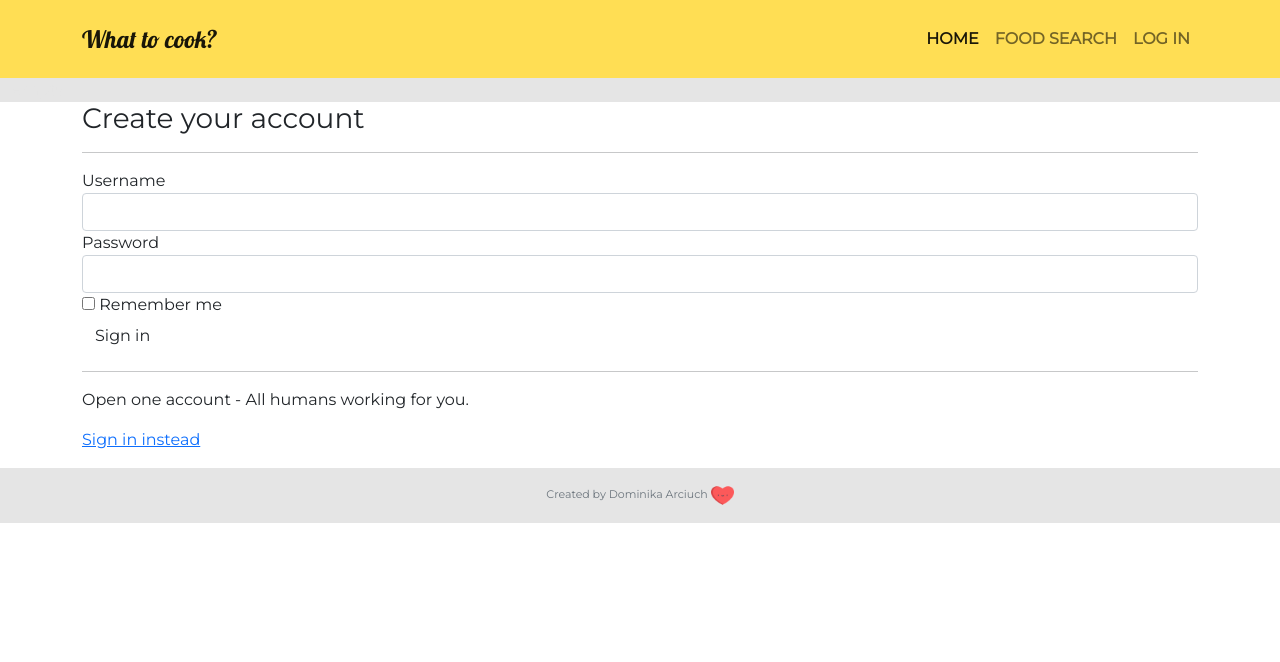
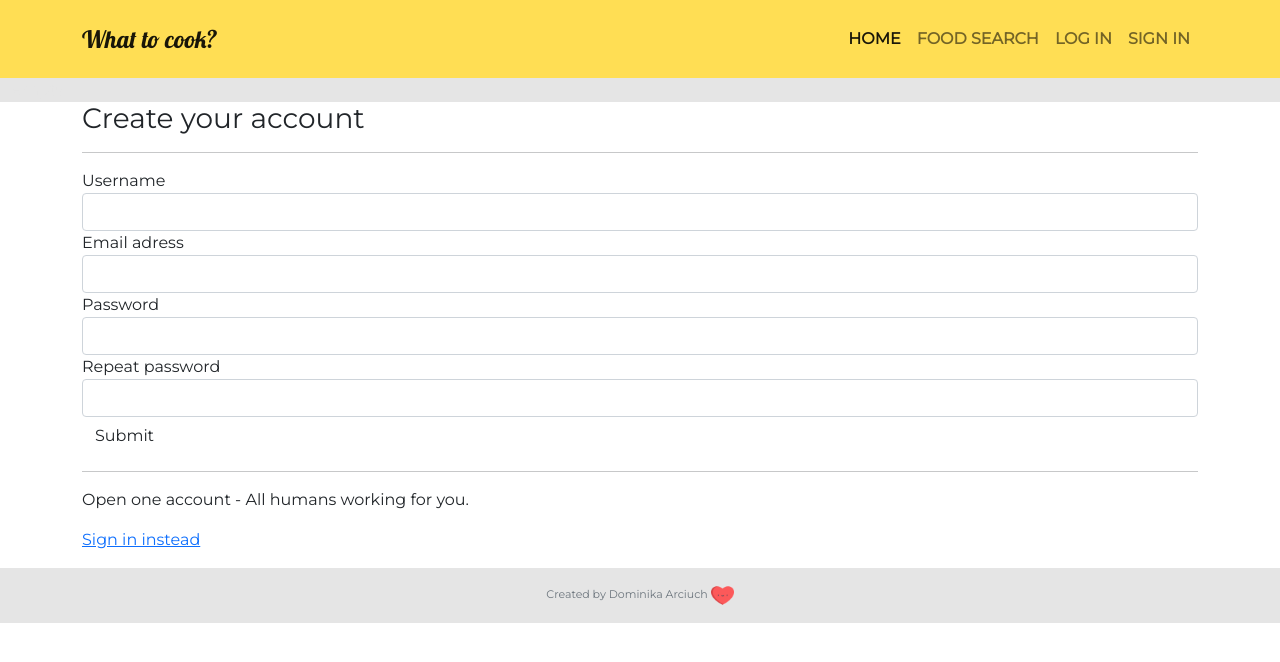
Before and after one commit to DominikaArciuch/Food-blog, a Flask app: page /login in a window 1280 px wide. Shown: the top 662 px of the page. Run offline with Flask 2, Linux system fonts and the light colour scheme; some libraries are stand-ins or nearby versions.

Commit message:
Finished register page

```diff
--- a/app/forms.py
+++ b/app/forms.py
@@ -1,10 +1,18 @@
 from flask_wtf import FlaskForm
 from wtforms import StringField, PasswordField, BooleanField, SubmitField
-from wtforms.validators import DataRequired
+from wtforms.validators import DataRequired, Email, EqualTo
 
 
 class RegisterForm(FlaskForm):
     username = StringField("Username", validators=[DataRequired()])
+    email = StringField("Email adress", validators=[DataRequired(), Email()])
+    password = PasswordField("Password", validators=[DataRequired(), EqualTo("submit_password", message='Passwords must match')])
+    submit_password = PasswordField("Repeat password")
+    sign_in = SubmitField("Submit", validators=[DataRequired()])
+
+
+class LoginForm(FlaskForm):
+    username = StringField("Username", validators=[DataRequired()])
     password = PasswordField("Password", validators=[DataRequired()])
     remember_me = BooleanField("Remember me", validators=[DataRequired()])
     sign_in = SubmitField("Sign in", validators=[DataRequired()])
--- a/app/templates/base.html
+++ b/app/templates/base.html
@@ -22,13 +22,16 @@
             <div class="collapse navbar-collapse " id="navbarNav">
                 <ul class="navbar-nav align-text-right ms-auto pe-0">
                     <li class="nav-item">
-                        <a class="nav-link active" aria-current="page" href="#"><b>HOME</b></a>
+                        <a class="nav-link active" aria-current="page" href="{{ url_for('index') }}"><b>HOME</b></a>
                     </li>
                     <li class="nav-item">
                         <a class="nav-link" href="#"><b>FOOD SEARCH</b></a>
                     </li>
                     <li class="nav-item">
                         <a class="nav-link" href="#"><b>LOG IN</b></a>
+                    </li>
+                    <li class="nav-item">
+                        <a class="nav-link" href="{{ url_for('registration') }}"><b>SIGN IN</b></a>
                     </li>
                 </ul>
             </div>
```
